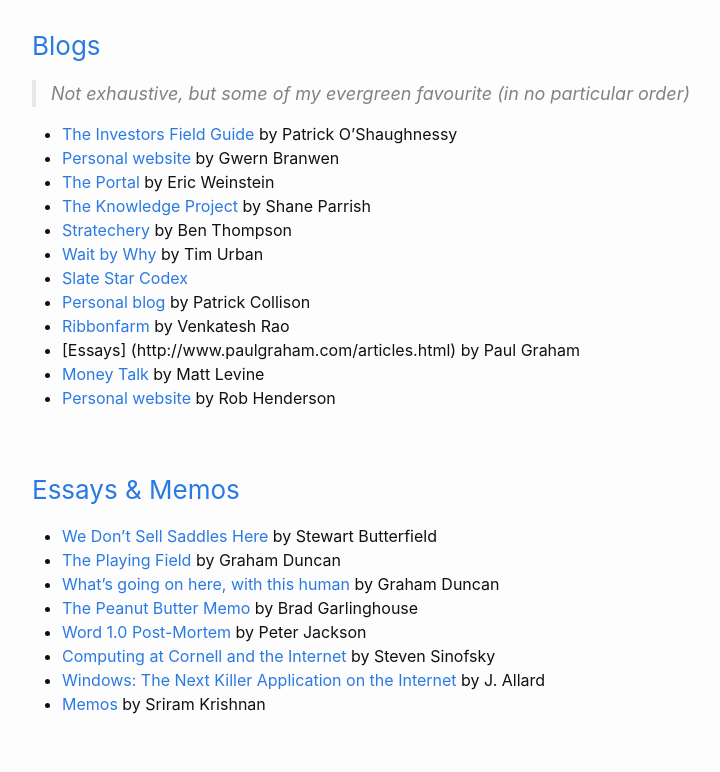
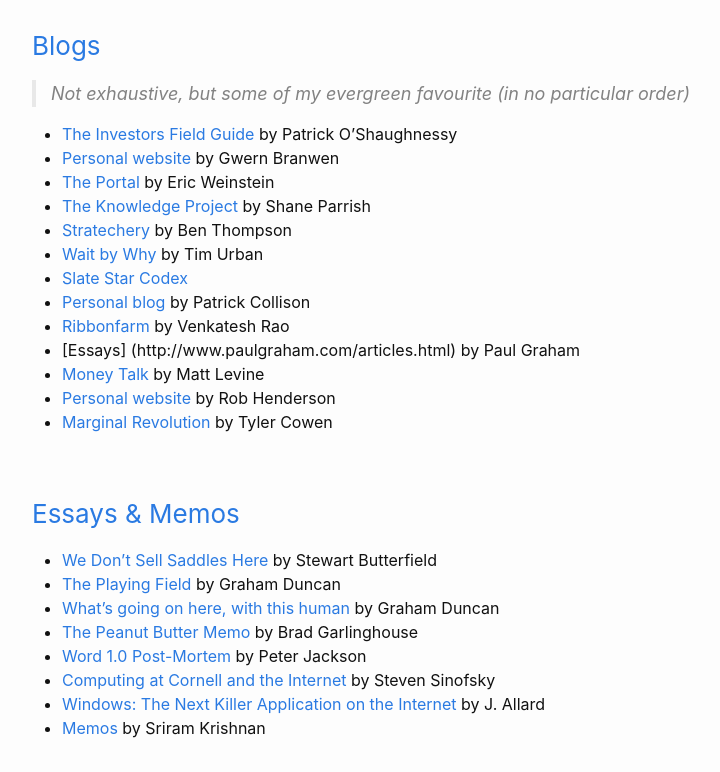
Before and after one commit to jovsa/jovsa.github.io, a Jekyll site: the page built from _posts/2020-06-08-consumption-list.md, in a window 1280 px wide and 900 px high, scrolled down 1209 px, cut to the strip 0-772 px from the top of the window. Shown: the whole strip, without its empty margins (238-958 px from the left). Built offline with Jekyll 4.4.1, drawn with Linux system fonts in a browser that asks for light colours.

Commit message:
added blog by tyler cowen

```diff
--- a/_posts/2020-06-08-consumption-list.md
+++ b/_posts/2020-06-08-consumption-list.md
@@ -53,6 +53,7 @@
 * [Essays] (http://www.paulgraham.com/articles.html) by Paul Graham
 * [Money Talk](https://www.bloomberg.com/opinion/authors/ARbTQlRLRjE/matthew-s-levine) by Matt Levine
 * [Personal website](https://www.robkhenderson.com/past-newsletter) by Rob Henderson
+* [Marginal Revolution](https://marginalrevolution.bulletin.com/) by Tyler Cowen
 
 ### [Essays & Memos](#essays_&_memos)
 * [We Don't Sell Saddles Here](https://medium.com/@stewart/we-dont-sell-saddles-here-4c59524d650d) by Stewart Butterfield
```
